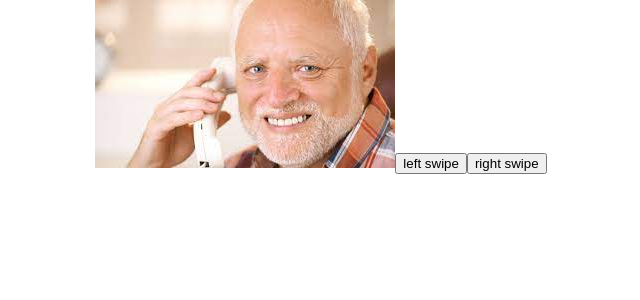
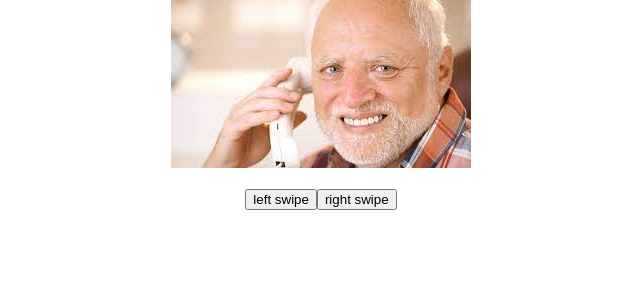
Before and after one commit to nlozben/book-club, a React (Create React App) app: page / in a window 1280 px wide. Shown: the top 300 px of the page, without its empty margins (319-959 px from the left). Built offline with nearby package versions, Linux system fonts and the light colour scheme.

Commit message:
Used `Grid` to layout homepage

```diff
--- a/src/App.tsx
+++ b/src/App.tsx
@@ -2,14 +2,21 @@ import React from 'react';
 import logo from './logo.svg';
 import ProfilePic from './components/ProfilePic'
 import SwipeButton from './components/SwipeButton'
+import { Grid } from "@mui/material";
 import './App.css';
 
 const App = () => {
   return (
     <div className="App">
-      <ProfilePic />
-      <SwipeButton title="left swipe"/>
-      <SwipeButton title="right swipe"/>
+      <Grid container direction="column" spacing={2}>
+        <Grid item>
+          <ProfilePic />
+        </Grid>
+        <Grid item>
+          <SwipeButton title="left swipe"/>
+          <SwipeButton title="right swipe"/>
+        </Grid>
+      </Grid>
     </div>
   );
 }
```
